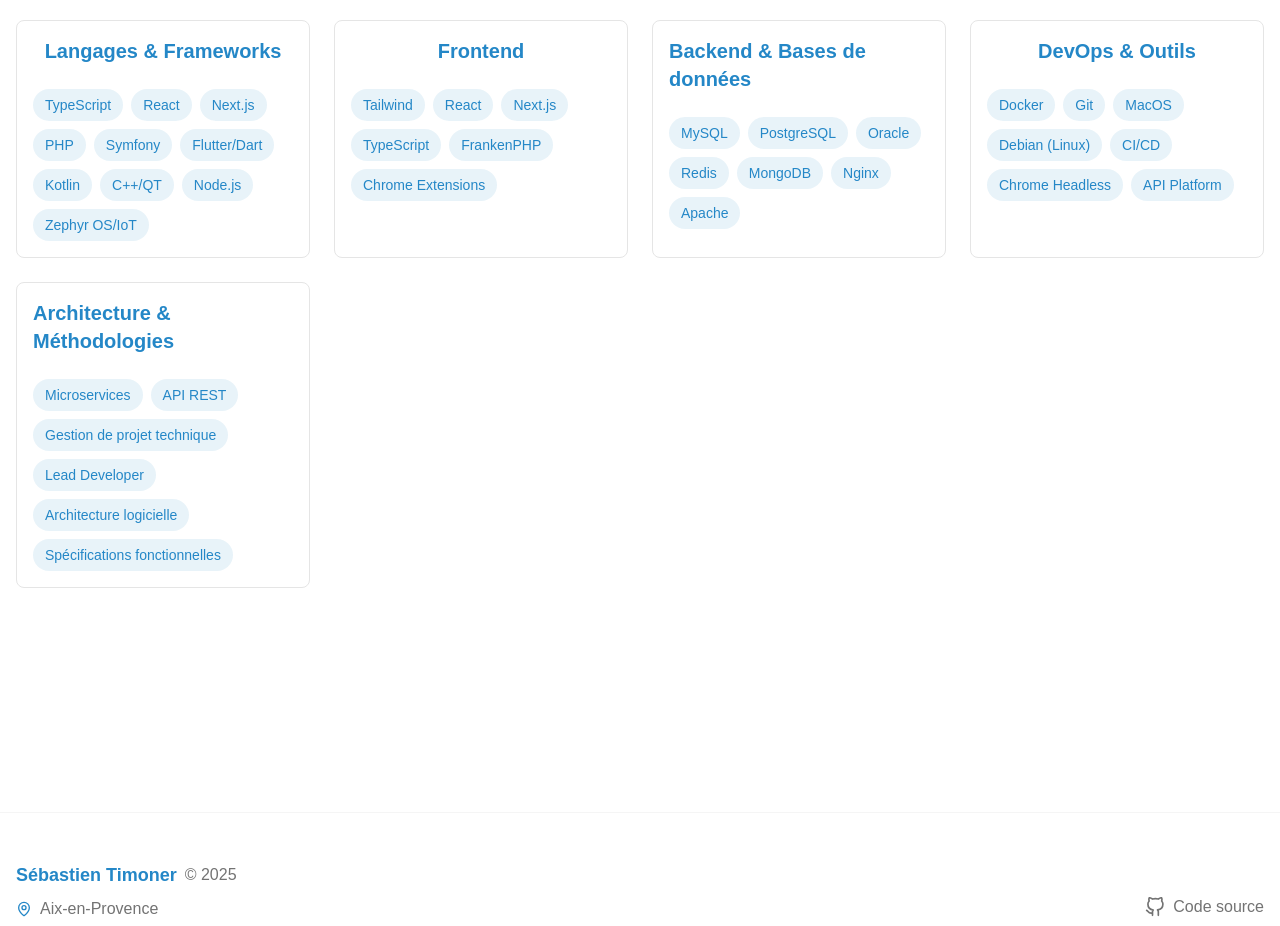
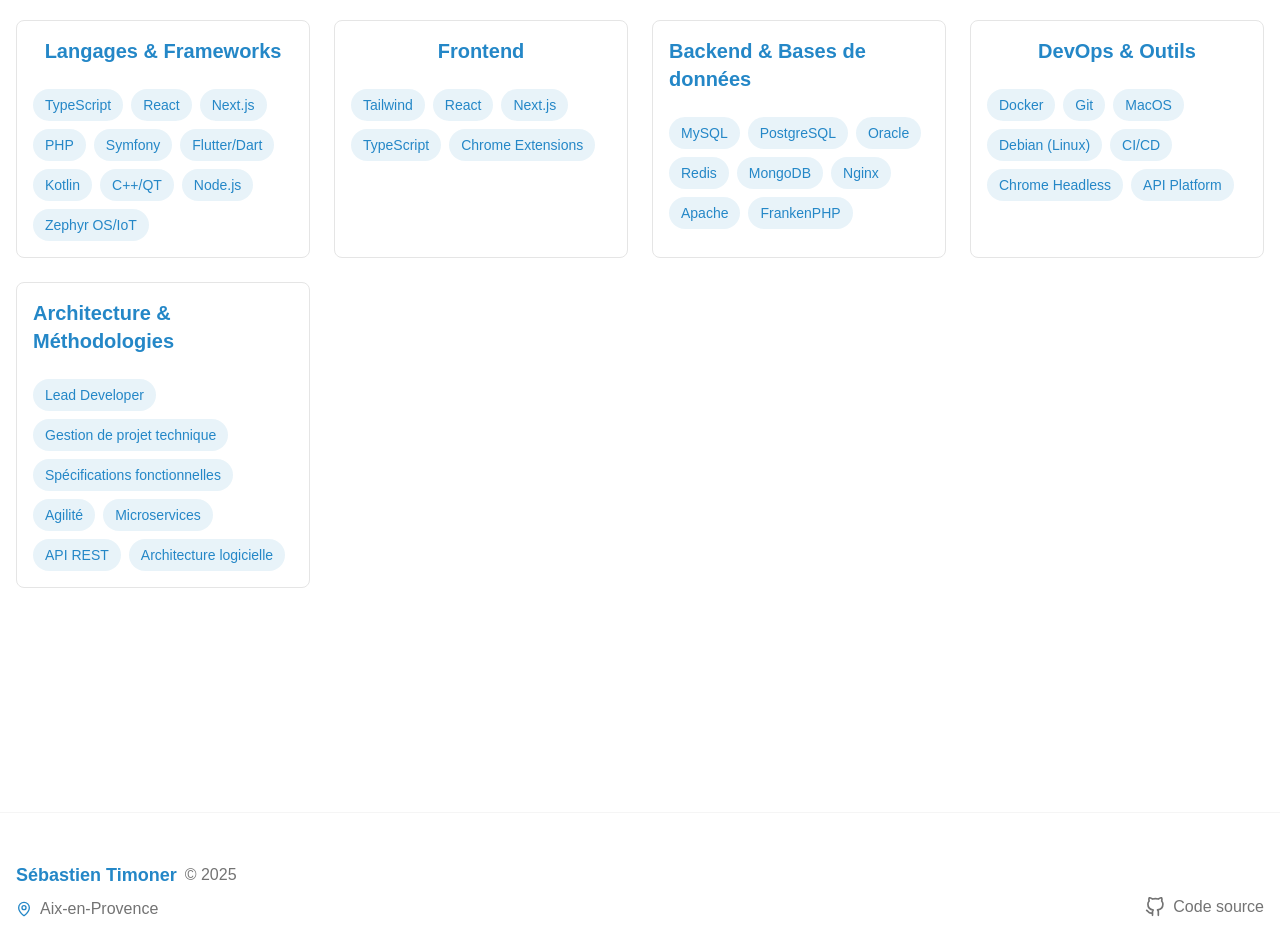
Before and after one commit to offroadlabs/hub-timoner, a Next.js app: page / in a window 1280 px wide. Shown: the part 4200-5126 px from the top of the page. Built offline with nearby package versions, Linux system fonts and the light colour scheme.

Commit message:
fix: skills

```diff
--- a/src/components/home/skills-section.tsx
+++ b/src/components/home/skills-section.tsx
@@ -25,14 +25,7 @@
   },
   {
     title: "Frontend",
-    skills: [
-      "Tailwind",
-      "React",
-      "Next.js",
-      "TypeScript",
-      "FrankenPHP",
-      "Chrome Extensions",
-    ],
+    skills: ["Tailwind", "React", "Next.js", "TypeScript", "Chrome Extensions"],
   },
   {
     title: "Backend & Bases de données",
@@ -44,6 +37,7 @@
       "MongoDB",
       "Nginx",
       "Apache",
+      "FrankenPHP",
     ],
   },
   {
@@ -61,12 +55,13 @@
   {
     title: "Architecture & Méthodologies",
     skills: [
+      "Lead Developer",
+      "Gestion de projet technique",
+      "Spécifications fonctionnelles",
+      "Agilité",
       "Microservices",
       "API REST",
-      "Gestion de projet technique",
-      "Lead Developer",
       "Architecture logicielle",
-      "Spécifications fonctionnelles",
     ],
   },
 ];
```
